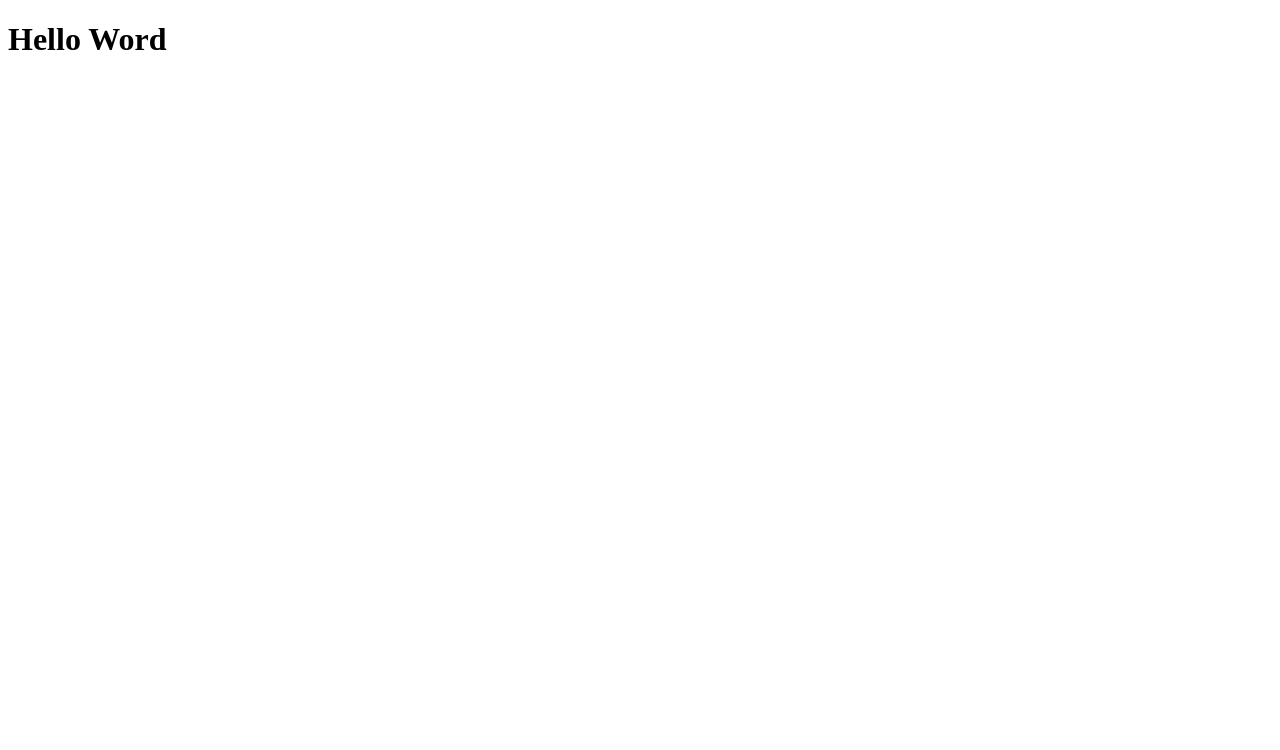
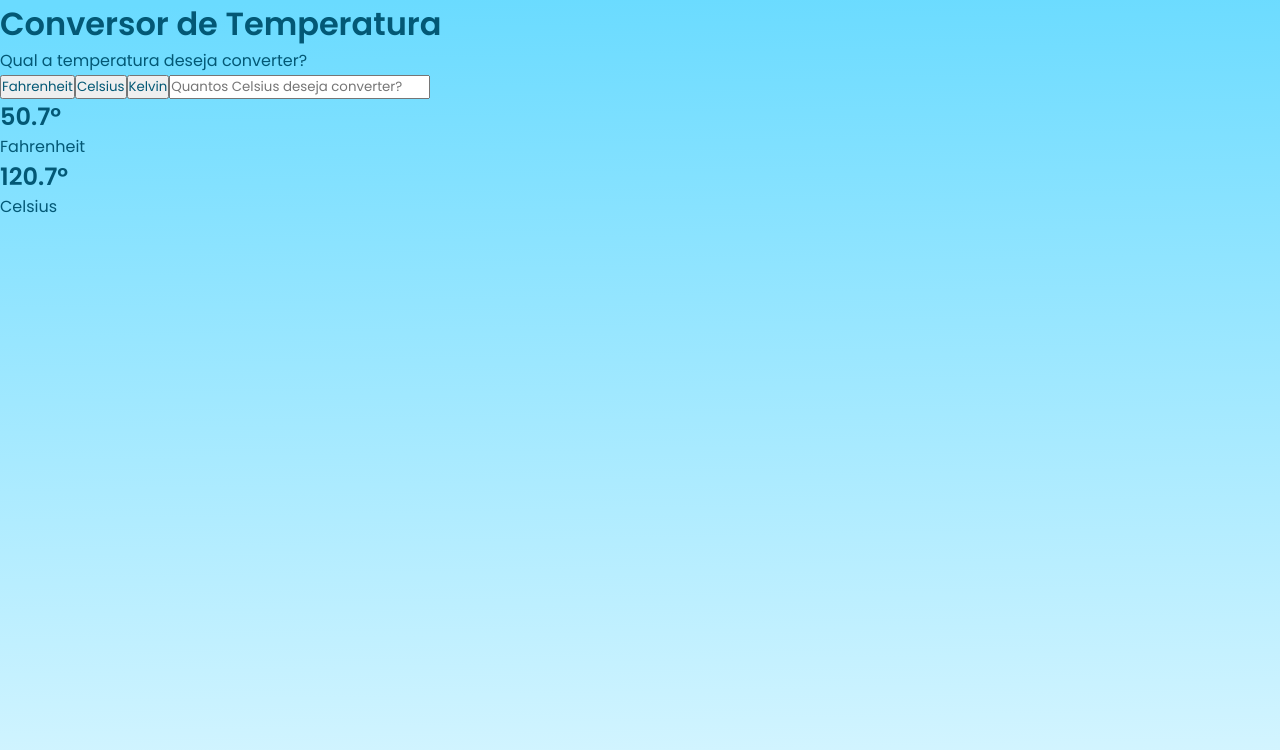
Before and after one commit to rafael-araujo-reis/conversor-temperatura, a React (Create React App) app: page / in a window 1280 px wide. Shown: the top 750 px of the page. Built offline with nearby package versions, Linux system fonts and the light colour scheme.

Commit message:
Criar componentes e importar

```diff
--- a/src/App.tsx
+++ b/src/App.tsx
@@ -1,5 +1,15 @@
+import { Dashboard } from "./components/Dashboard";
+import { Header } from "./components/Header";
+import { Summary } from "./components/Summary";
+import { GlobalStyle } from "./styles/global";
+
 export function App() {
   return (
-    <h1>Hello Word</h1>
+    <>
+      <Header />
+      <Dashboard />
+      <Summary />
+      <GlobalStyle />
+    </>
   );
 }
--- /dev/null
+++ b/src/components/Dashboard/index.tsx
@@ -0,0 +1,15 @@
+export function Dashboard() {
+    return (
+        <>
+            <p>Qual a temperatura deseja converter?</p>
+            <button type="button">Fahrenheit</button>
+            <button type="button">Celsius</button>
+            <button type="button">Kelvin</button>
+            <input
+                type="number"
+                placeholder="Quantos Celsius deseja converter?"
+            // onChange={}
+            />
+        </>
+    );
+}
--- /dev/null
+++ b/src/components/Header/index.tsx
@@ -0,0 +1,5 @@
+export function Header() {
+    return (
+        <h1>Conversor de Temperatura</h1>
+    )
+}
--- /dev/null
+++ b/src/components/Summary/index.tsx
@@ -0,0 +1,14 @@
+export function Summary() {
+    return (
+        <>
+            <div>
+                <h2>50.7º</h2>
+                <p>Fahrenheit</p>
+            </div>
+            <div>
+                <h2>120.7º</h2>
+                <p>Celsius</p>
+            </div>
+        </>
+    );
+}
```
